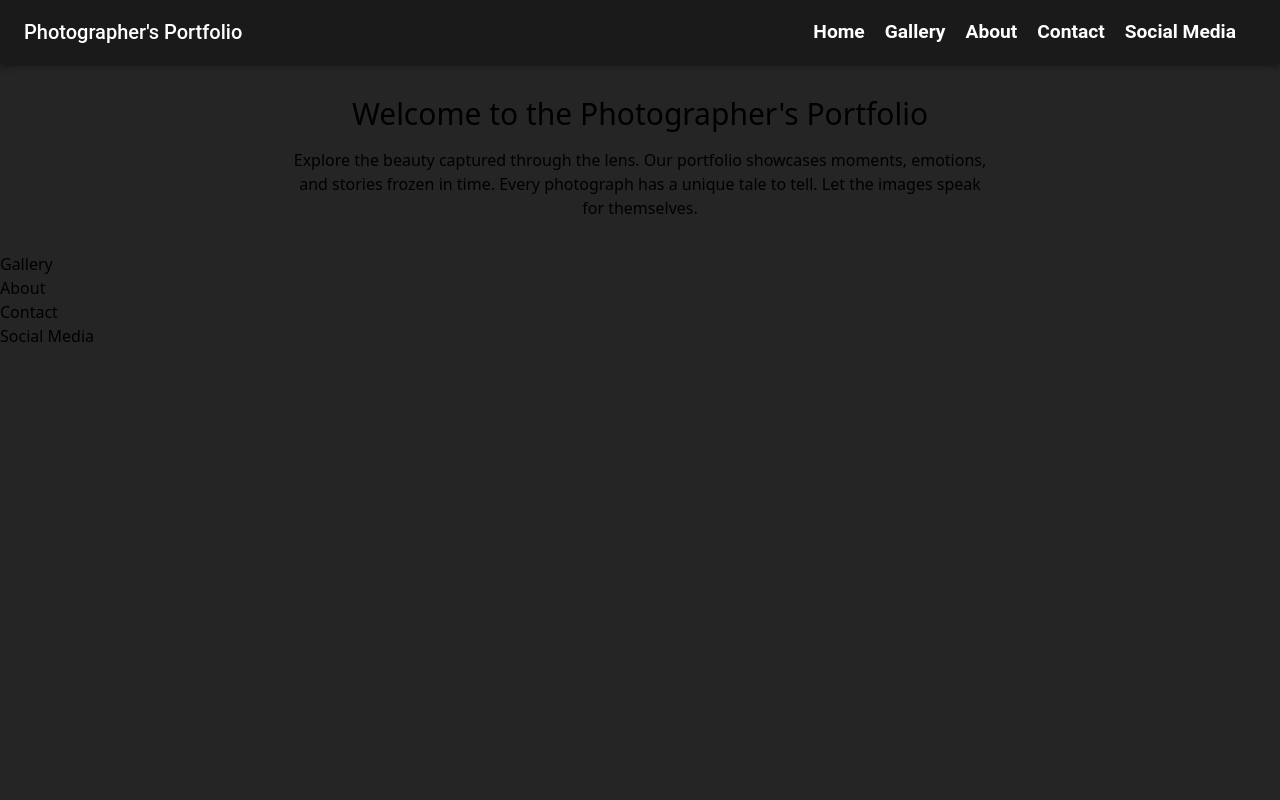
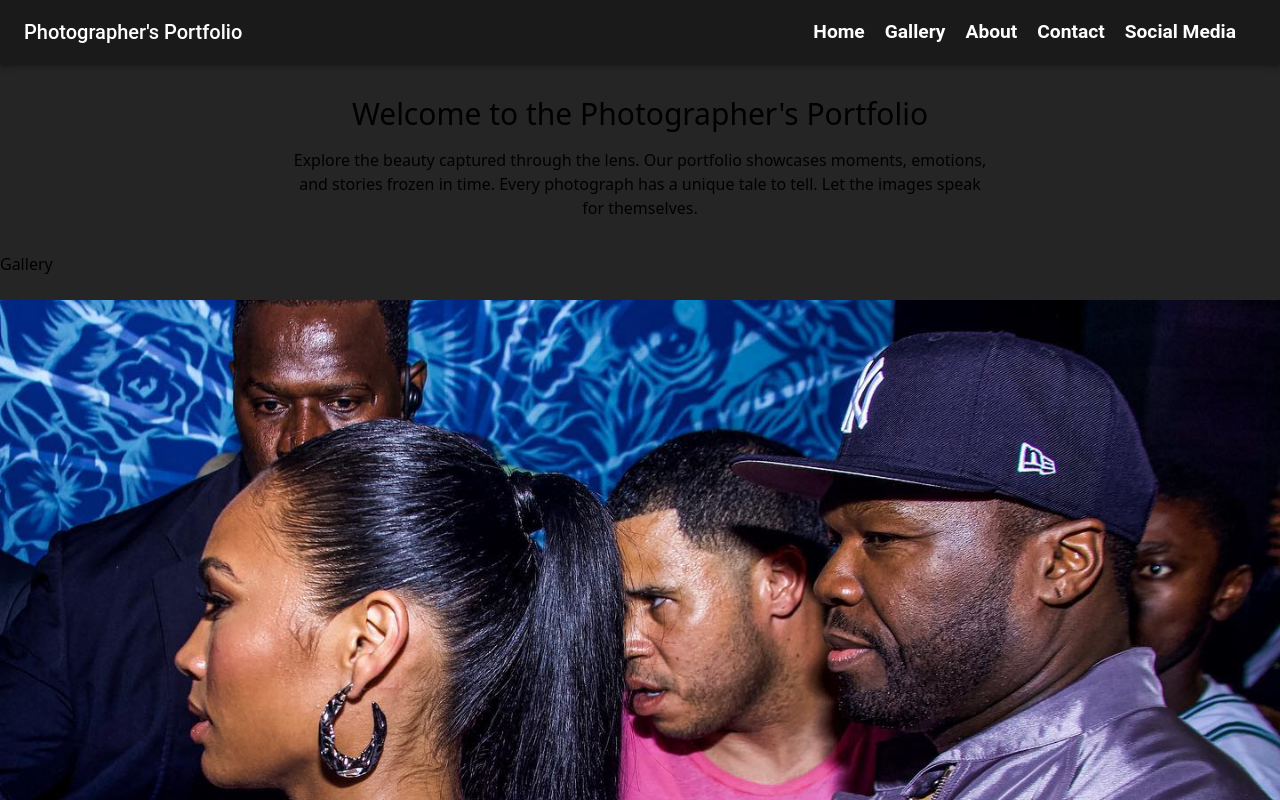
Before and after one commit to michael-carvajal/shot-by-ss, a React (Create React App) app: page /home in a window 1280 px wide. Shown: the top 800 px of the page. Built offline with nearby package versions, Linux system fonts and the light colour scheme.

Commit message:
added images to gallery through the utis directory

```diff
--- a/src/components/Gallery.jsx
+++ b/src/components/Gallery.jsx
@@ -1,11 +1,36 @@
-// src/components/Gallery.js
 import React from 'react';
+import { LazyLoadImage } from 'react-lazy-load-image-component';
+import 'react-lazy-load-image-component/src/effects/blur.css';
+import  {imagePaths}  from '../utils/importImages';
+const Gallery = () => {
+  // Example image paths
 
-const Gallery = () => {
+
+
   return (
-    <div>
+    <div className="gallery-container">
       <h2>Gallery</h2>
-      {/* Add content specific to the Gallery section */}
+      <LazyLoadImage
+            src={''}
+            alt={`Image sdv`}
+            width="100%"
+            height="100%"
+            className="gallery-image"
+            effect="blur"
+          />
+      <div className="image-grid">
+        {imagePaths.map((path, index) => (
+          <LazyLoadImage
+            key={index}
+            src={path}
+            alt={`Image ${index + 1}`}
+            width="100%"
+            height="100%"
+            className="gallery-image"
+            effect="blur"
+          />
+        ))}
+      </div>
     </div>
   );
 };
--- /dev/null
+++ b/src/utils/importImages.js
@@ -0,0 +1,69 @@
+import image_10 from   '../Images/instaImages/image_10.jpg'
+import image_19 from   '../Images/instaImages/image_19.jpg'
+import image_24 from   '../Images/instaImages/image_24.jpg'
+import image_29 from   '../Images/instaImages/image_29.jpg'
+import image_33 from   '../Images/instaImages/image_33.jpg'
+import image_39 from   '../Images/instaImages/image_39.jpg'
+import image_5 from   '../Images/instaImages/image_5.jpg'
+import image_12 from   '../Images/instaImages/image_12.jpg'
+import image_20 from   '../Images/instaImages/image_20.jpg'
+import image_25 from   '../Images/instaImages/image_25.jpg'
+import image_3 from   '../Images/instaImages/image_3.jpg'
+import image_34 from   '../Images/instaImages/image_34.jpg'
+import image_4 from   '../Images/instaImages/image_4.jpg'
+import image_6 from   '../Images/instaImages/image_6.jpg'
+import image_13 from   '../Images/instaImages/image_13.jpg'
+import image_26 from   '../Images/instaImages/image_26.jpg'
+import image_30 from   '../Images/instaImages/image_30.jpg'
+import image_35 from   '../Images/instaImages/image_35.jpg'
+import image_40 from   '../Images/instaImages/image_40.jpg'
+import image_8 from   '../Images/instaImages/image_8.jpg'
+import image_16 from   '../Images/instaImages/image_16.jpg'
+import image_22 from   '../Images/instaImages/image_22.jpg'
+import image_27 from   '../Images/instaImages/image_27.jpg'
+import image_31 from   '../Images/instaImages/image_31.jpg'
+import image_37 from   '../Images/instaImages/image_37.jpg'
+import image_43 from   '../Images/instaImages/image_43.jpg'
+import image_18 from   '../Images/instaImages/image_18.jpg'
+import image_23 from   '../Images/instaImages/image_23.jpg'
+import image_28 from   '../Images/instaImages/image_28.jpg'
+import image_32 from   '../Images/instaImages/image_32.jpg'
+import image_38 from   '../Images/instaImages/image_38.jpg'
+import image_44 from   '../Images/instaImages/image_44.jpg'
+
+const imagePaths = [
+    image_10,
+image_19,
+image_24,
+image_29,
+image_33,
+image_39,
+image_5,
+image_12,
+image_20,
+image_25,
+image_3,
+image_34,
+image_4,
+image_6,
+image_13,
+image_26,
+image_30,
+image_35,
+image_40,
+image_8,
+image_16,
+image_22,
+image_27,
+image_31,
+image_37,
+image_43,
+image_18,
+image_23,
+image_28,
+image_32,
+image_38,
+image_44
+]
+
+export { imagePaths}
```
Also changed, not shown: src/Images/instaImages/image_21.jpg (deleted).
